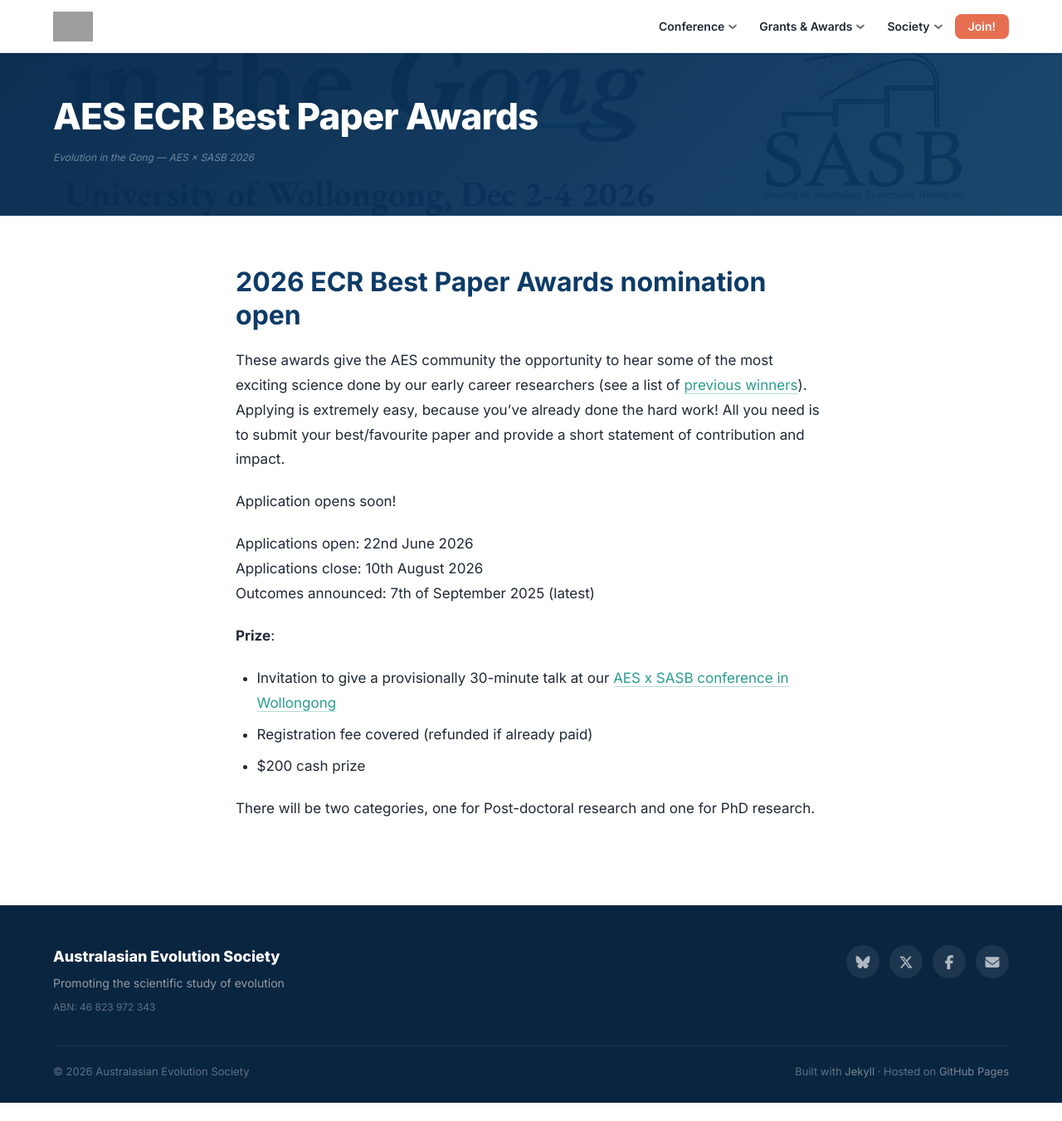
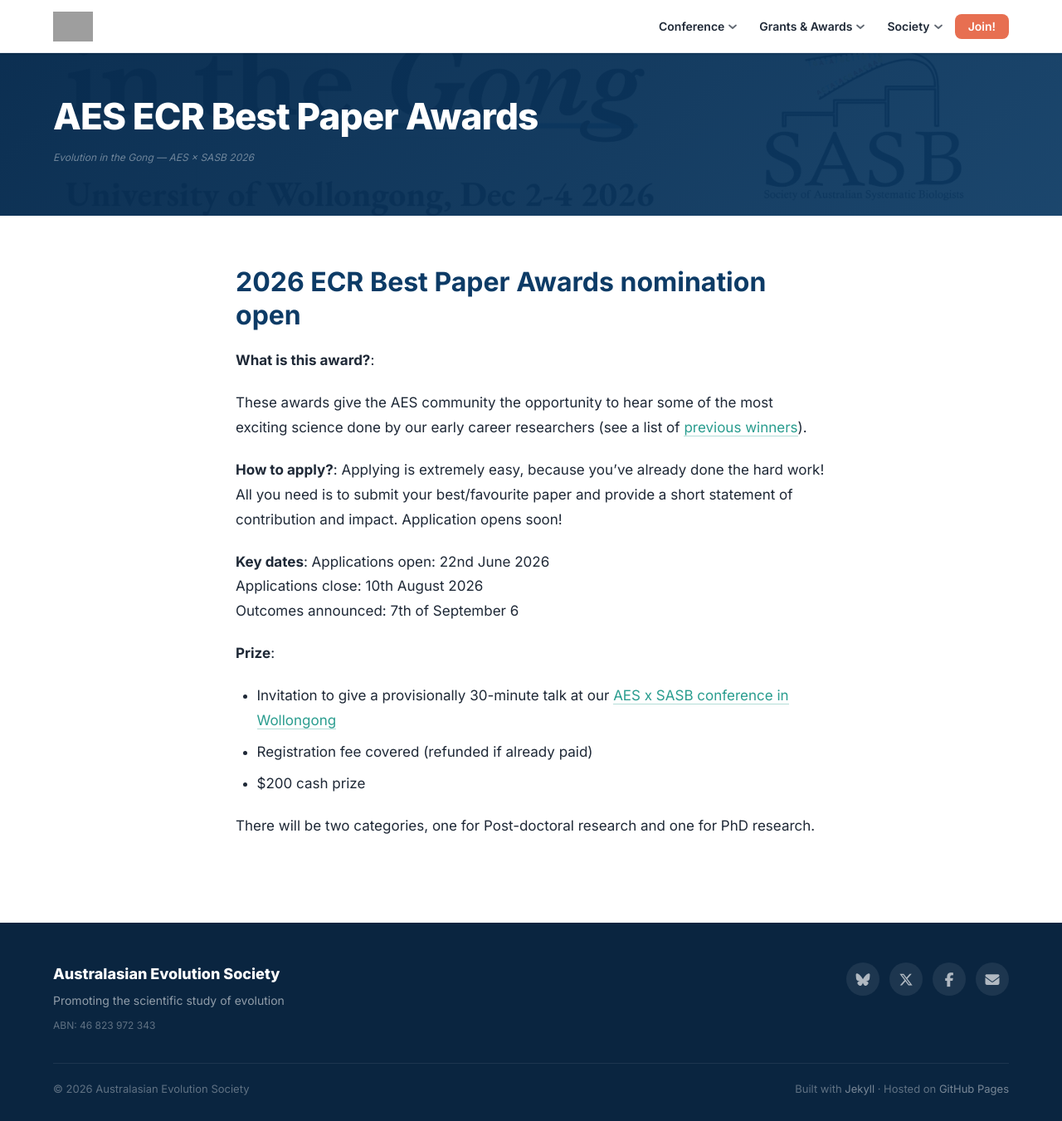
Before and after one commit to ausevo/ausevo.github.io, a Jekyll site: the page built from research_awards.md, in a window 1280 px wide and 1351 px high. Shown: the whole window at 83% size. Built offline with Jekyll 4.4.1, drawn with Linux system fonts in a browser that asks for light colours; grey boxes are pictures that could not be loaded.

Commit message:
update format

```diff
--- a/research_awards.md
+++ b/research_awards.md
@@ -8,14 +8,18 @@
 
 # 2026 ECR Best Paper Awards nomination open
 
-These awards give the AES community the opportunity to hear some of the most exciting science done by our early career researchers (see a list of [previous winners](/previous_winners)). Applying is extremely easy, because you’ve already done the hard work! All you need is to submit your best/favourite paper and provide a short statement of contribution and impact.
+**What is this award?**:
 
-Application opens soon!
+These awards give the AES community the opportunity to hear some of the most exciting science done by our early career researchers (see a list of [previous winners](/previous_winners)).
+
+**How to apply?**:
+Applying is extremely easy, because you’ve already done the hard work! All you need is to submit your best/favourite paper and provide a short statement of contribution and impact. Application opens soon!
 <!-- Apply now for the ECR Best Paper Awards ([here](https://forms.gle/NgRppspbX8L8NaSm7))   -->
 
+**Key dates**:
 Applications open: 22nd June 2026
 Applications close: 10th August 2026
-Outcomes announced: 7th of September 2025 (latest)
+Outcomes announced: 7th of September 6
 
 **Prize**:
 
```
